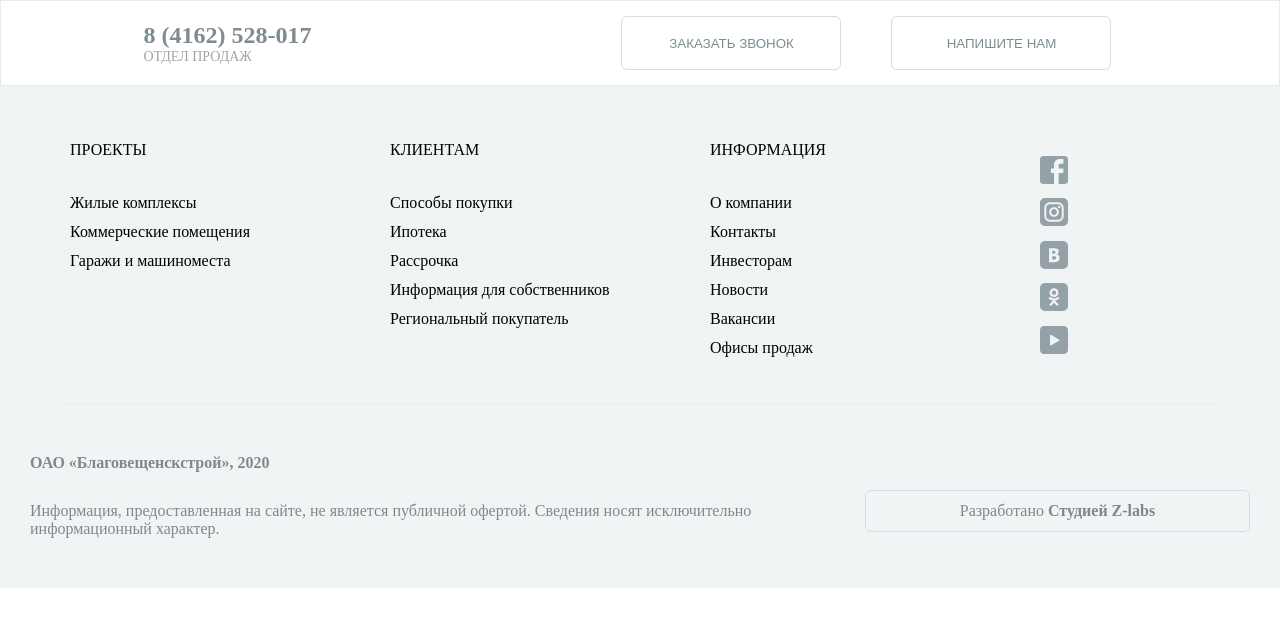
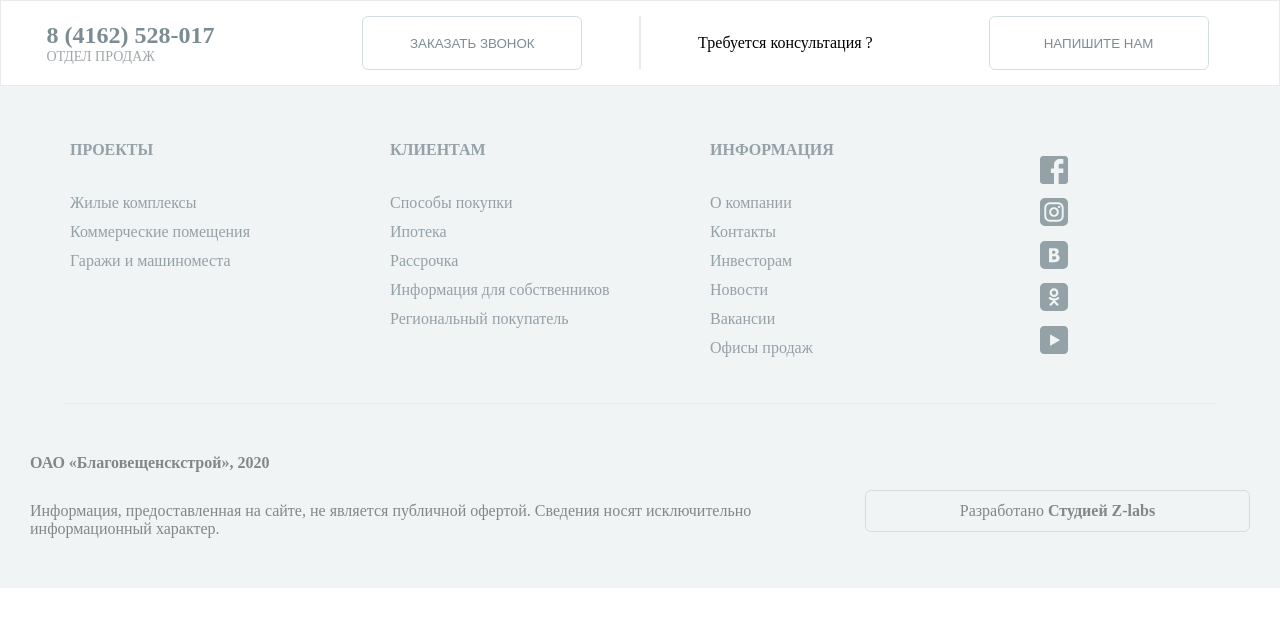
Before and after one commit to Carapter/Figma_site, a plain HTML site: page index.html in a window 1280 px wide. Drawn offline with Linux system fonts and the light colour scheme.

Commit message:
footer_end

```diff
--- a/blocks/footer-menu/container/_container.scss
+++ b/blocks/footer-menu/container/_container.scss
@@ -31,6 +31,8 @@
         .footer-menu__for-clients,
         .footer-menu__container-information,
         .footer-menu__social  {
+            color: #7D8C93CC;
+
             display: flex;
             flex-direction: column;
             flex-basis: 25%;
--- a/blocks/footer-menu/top/_top.scss
+++ b/blocks/footer-menu/top/_top.scss
@@ -1,14 +1,19 @@
 .footer-menu__top {
     width: 100%;
 }
-
+.footer-menu__top__post {
+    visibility: hidden;
+}
+.footer-menu__contact__consultation {
+    position: absolute;
+    visibility: hidden;
+}
 .container.footer-top {
     width: 100%;
     display: flex;
     flex-direction: column;
     justify-content: space-around;
 }
-
 @media (min-width: 768px) {
     .container.footer-top {
         background-color: white;
@@ -17,5 +22,29 @@
         border: 1px solid #EAEAEA;
         box-sizing: border-box;
     }
+}
+@media (min-width: 1280px) {
+    .footer-menu__top {
+        display: flex;
+        justify-content: space-around;
+    }
 
+    .footer-menu__contact__consultation {
+        position: static;
+        visibility: visible;
+        display: flex;
+        align-items:center;
+    }
+    .footer-menu__contact {
+        width: 100%;
+    }
+    .footer-menu__top__post {
+        position: absolute;
+        visibility: visible;
+        margin-top: 15px;
+        height: 51px;
+        display: flex;
+        border: 1px solid #EAEAEA;
+        justify-self: center;
+    }
 }
--- a/blocks/footer-menu/top/contact/_contact.scss
+++ b/blocks/footer-menu/top/contact/_contact.scss
@@ -1,9 +1,8 @@
 .footer-menu__contact {
     display: flex;
     flex-direction: column;
-
-    .footer-menu__contact__order-call, .footer-menu__contact__write-us {
-
+    .footer-menu__contact__order-call,
+    .footer-menu__contact__write-us {
         min-width: 220px;
         height: 54px;
         border: 1.5px solid #D4DEE1;
@@ -13,15 +12,25 @@
         box-sizing: border-box;
         color: #7D8C93;
         background-color: #FFFFFF;
-
     }
 }
 @media (min-width: 768px) {
     .footer-menu__contact {
-        // .footer-menu__contact {
-        // display: flex;
-        // flex-direction: column;
         flex-direction: row;
         justify-content: space-around;
     }
 }
+@media (min-width: 1280px) {
+    .footer-menu__contact {
+        justify-content: wrap;
+    }
+    .footer-menu__information {
+        width: 200px;
+    }
+
+
+    .footer-menu__contact__order-call,
+    .footer-menu__contact__write-us {
+        margin: 0px 0px;
+    }
+}
--- a/blocks/footer-menu/top/information/_information.scss
+++ b/blocks/footer-menu/top/information/_information.scss
@@ -16,13 +16,11 @@
         font-size: 14px;
     }
 }
-
 @media (min-width: 768px) {
     .footer-menu__top {
         display: flex;
         flex-direction: row;
     }
-
     .footer-menu__information {
         justify-content: center;
         align-items: start;
@@ -31,3 +29,5 @@
         }
     }
 }
+@media (min-width: 1280px) {
+}
--- a/index.html
+++ b/index.html
@@ -11,28 +11,29 @@
         <footer class="footer-menu">
             <div class="footer-menu__top">
                 <div class="container footer-top">
-                    <div class="footer-menu__information">
-                        <h2>8 (4162) 528-017</h2>
-                        <p>ОТДЕЛ ПРОДАЖ</p>
-                    </div>
-
                     <div class="footer-menu__contact">
+                        <div class="footer-menu__information">
+                            <h2>8 (4162) 528-017</h2>
+                            <p>ОТДЕЛ ПРОДАЖ</p>
+                        </div>
                         <button class="footer-menu__contact__order-call">ЗАКАЗАТЬ ЗВОНОК</button>
+                        <div class="footer-menu__contact__consultation">Требуется консультация ?</div>
                         <button class="footer-menu__contact__write-us">НАПИШИТЕ НАМ</button>
                     </div>
+                    <div class="footer-menu__top__post"></div>
                 </div>
             </div>
 
             <div class="footer-menu__container">
                 <div class="footer-menu__table">
                     <div class="footer-menu__projects">
-                        <ul>ПРОЕКТЫ</ul>
+                        <ul><b>ПРОЕКТЫ</b></ul>
                         <li href="">Жилые комплексы</li>
                         <li href="">Коммерческие помещения</li>
                         <li href="">Гаражи и машиноместа</li>
                     </div>
                     <div class="footer-menu__for-clients">
-                        <ul>КЛИЕНТАМ</ul>
+                        <ul><b>КЛИЕНТАМ</b></ul>
                         <li href="">Способы покупки</li>
                         <li href="">Ипотека</li>
                         <li href="">Рассрочка</li>
@@ -40,7 +41,7 @@
                         <li href="">Региональный покупатель</li>
                     </div>
                     <div class="footer-menu__container-information">
-                        <ul>ИНФОРМАЦИЯ</ul>
+                        <ul><b>ИНФОРМАЦИЯ</b></ul>
                         <li href="">О компании</li>
                         <li href="">Контакты</li>
                         <li href="">Инвесторам</li>
```
Also changed, not shown: blocks/footer-menu/footer-menu.css, 1 other file.
